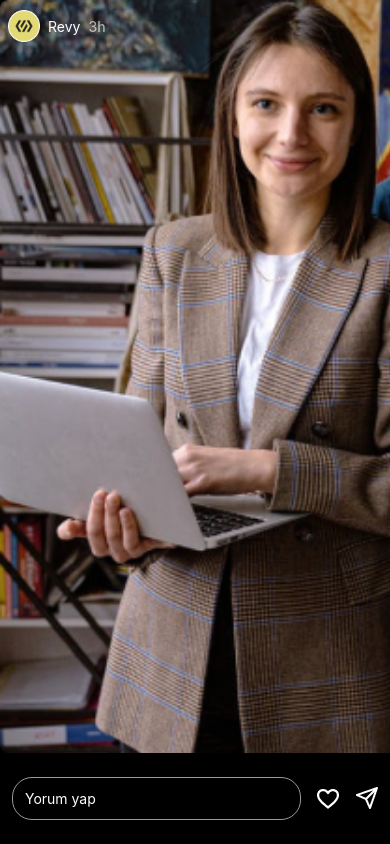
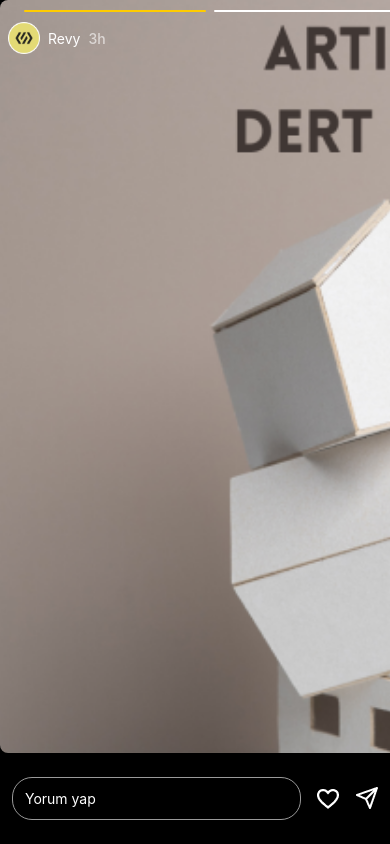
Before and after one commit to Ozantunaa/StoryCase, a React Native app: screen / in a window 390 px wide. Both pictures are taken after a click on the element 63 px from the left and 67 px from the top of the page. Built offline with nearby package versions, Linux system fonts and the light colour scheme.

Commit message:
viewLine

```diff
--- a/src/components/Story.js
+++ b/src/components/Story.js
@@ -1,6 +1,5 @@
-import { useCallback, useEffect, useRef, useState } from 'react';
+import { useCallback, useEffect, useRef } from 'react';
 import { FlatList, Platform, StyleSheet, Image, View, StatusBar, Dimensions, TextInput, Text, Pressable, TouchableOpacity } from 'react-native'
-import userdata from '../data/userdata'
 import { useSelector, useDispatch } from "react-redux";
 import { setCurrentIndex, setIsAllShown, setLastIndex } from '../store/storySlice';
 
@@ -10,7 +9,8 @@ const Story = ({ modalSettting, onDismiss }) => {
     const dispatch = useDispatch();
     const flatListRef = useRef(null);
 
-    const currentIndex = useSelector((state) => state.userdata.currentIndex)
+    const userdata = useSelector((state) => state.userdata.userdata);
+    const currentIndex = useSelector((state) => state.userdata.currentIndex);
     const lastIndex = useSelector((state) => state.userdata.lastIndex);
 
     const handleNext = () => {
@@ -21,7 +21,6 @@ const Story = ({ modalSettting, onDismiss }) => {
             dispatch(setIsAllShown(true));
             dispatch(setLastIndex(currentIndex));
             modalSettting();
-
         }
     };
 
@@ -32,10 +31,10 @@ const Story = ({ modalSettting, onDismiss }) => {
         }
     };
 
-    useEffect(() => {
+    /*  useEffect(() => {
          const timer = setInterval(handleNext, 2000);
          return () => clearInterval(timer);
-    }, [currentIndex]);
+     }, [currentIndex]); */
 
     const getItemLayout = useCallback((_, index) => ({
         length: width, offset: width * index, index
@@ -44,8 +43,8 @@ const Story = ({ modalSettting, onDismiss }) => {
     return (
         <View style={styles.container}>
             <StatusBar barStyle={'light-content'} />
-            <Pressable onPress={handleBack} style={{ left: 0, bottom: 0, position: 'absolute', width: '50%', height: '90%', zIndex: 1, flex: 1 }}></Pressable>
-            <Pressable onPress={handleNext} style={{ right: 0, bottom: 0, position: 'absolute', width: '50%', height: '90%', zIndex: 1, flex: 1 }}></Pressable>
+            <Pressable onPress={handleBack} style={styles.back}></Pressable>
+            <Pressable onPress={handleNext} style={styles.next}></Pressable>
             <FlatList
                 ref={flatListRef}
                 keyExtractor={(item, index) => index.toString()}
@@ -55,8 +54,20 @@ const Story = ({ modalSettting, onDismiss }) => {
                 getItemLayout={getItemLayout}
                 showsHorizontalScrollIndicator={false}
                 scrollEnabled={false}
-                renderItem={({ item, index }) => (
+                renderItem={({ item }) => (
                     <>
+                        <View style={styles.headerConatiner}>
+                            <View style={styles.lineContainer}>
+                                {userdata.storyImages.map((_, i) => (
+                                    <View
+                                        key={i}
+                                        style={[
+                                            styles.line,
+                                            { backgroundColor: i <= currentIndex ? '#FFCC00' : 'white' },
+                                        ]}
+                                    />
+                                ))}
+                            </View>
                             <View style={styles.storyHeader}>
                                 <View style={styles.listRow}>
                                     <Image style={styles.profileImage} source={userdata.profileImage} />
@@ -68,6 +79,7 @@ const Story = ({ modalSettting, onDismiss }) => {
                                     <TouchableOpacity onPress={onDismiss}>
                                         <Text style={styles.close}>X</Text>
                                     </TouchableOpacity>
+                                </View>
                             </View>
                         </View>
                         <Image style={styles.image} source={item} />
@@ -101,10 +113,27 @@ const styles = StyleSheet.create({
         height: '100%',
         borderRadius: 8
     },
-    storyHeader: {
+    lineContainer: {
+        flexDirection: 'row',
+        alignItems: 'center',
+        justifyContent: 'center'
+    },
+    line: {
+        width: width / 4.4,
+        height: 2,
+        borderRadius: 10,
+        marginHorizontal: 4,
+
+    },
+    headerConatiner: {
         position: 'absolute',
         top: 10,
         zIndex: 1,
+        flexDirection: 'column',
+
+    },
+    storyHeader: {
+        marginTop: 10,
         flexDirection: 'row',
         alignItems: 'center',
         justifyContent: 'space-between',
@@ -163,5 +192,13 @@ const styles = StyleSheet.create({
         marginRight: 8,
         fontWeight: '400',
         color: 'white'
+    },
+    back: {
+       left:0, marginTop: width / 7, position: 'absolute',
+        width: '50%', height: '84%', zIndex: 1,
+    },
+    next: {
+        right: 0, marginTop: width / 7, position: 'absolute',
+        width: '50%', height: '84%', zIndex: 1,
     }
 })
--- a/src/components/UserMain.js
+++ b/src/components/UserMain.js
@@ -9,7 +9,6 @@ import Story from './Story';
 const UserMain = () => {
     const dispatch = useDispatch();
     const isAllShown = useSelector((state) => state.userdata.isAllShown);
-    const lastIndex = useSelector((state) => state.userdata.lastIndex);
     const currentIndex = useSelector((state) => state.userdata.currentIndex);
 
     const [isModalVisible, setModalVisible] = useState(false);
--- a/src/store/storySlice.js
+++ b/src/store/storySlice.js
@@ -6,7 +6,7 @@ const initialState = {
     currentIndex: 0,
     isAllShown: false,
     lastIndex: null
-}
+};
 
 export const storySlice = createSlice({
     name: 'userdata',
@@ -22,6 +22,6 @@ export const storySlice = createSlice({
             state.lastIndex = action.payload
         }
     }
-})
+});
 
-export const { setCurrentIndex, setIsAllShown,setLastIndex } = storySlice.actions
+export const { setCurrentIndex, setIsAllShown,setLastIndex } = storySlice.actions;
```
Lines whose indentation alone changed are shown as unchanged.
